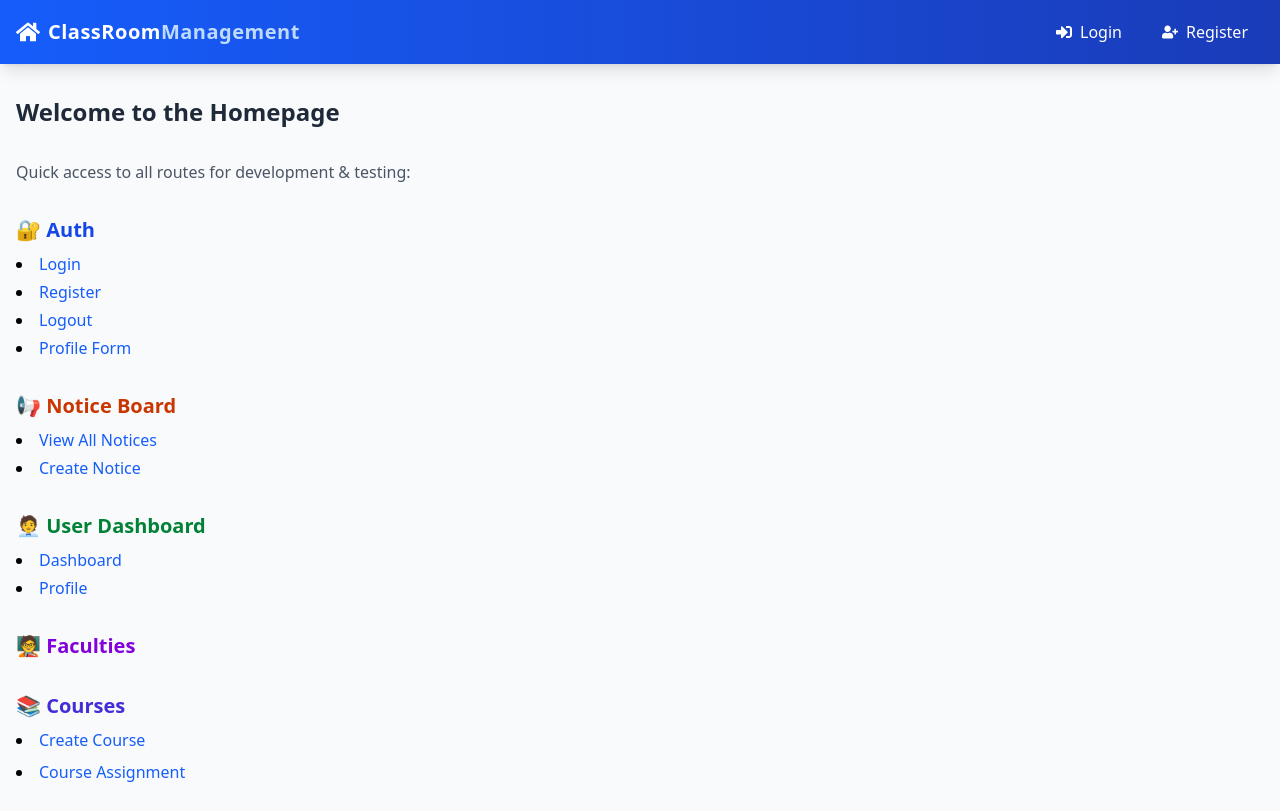
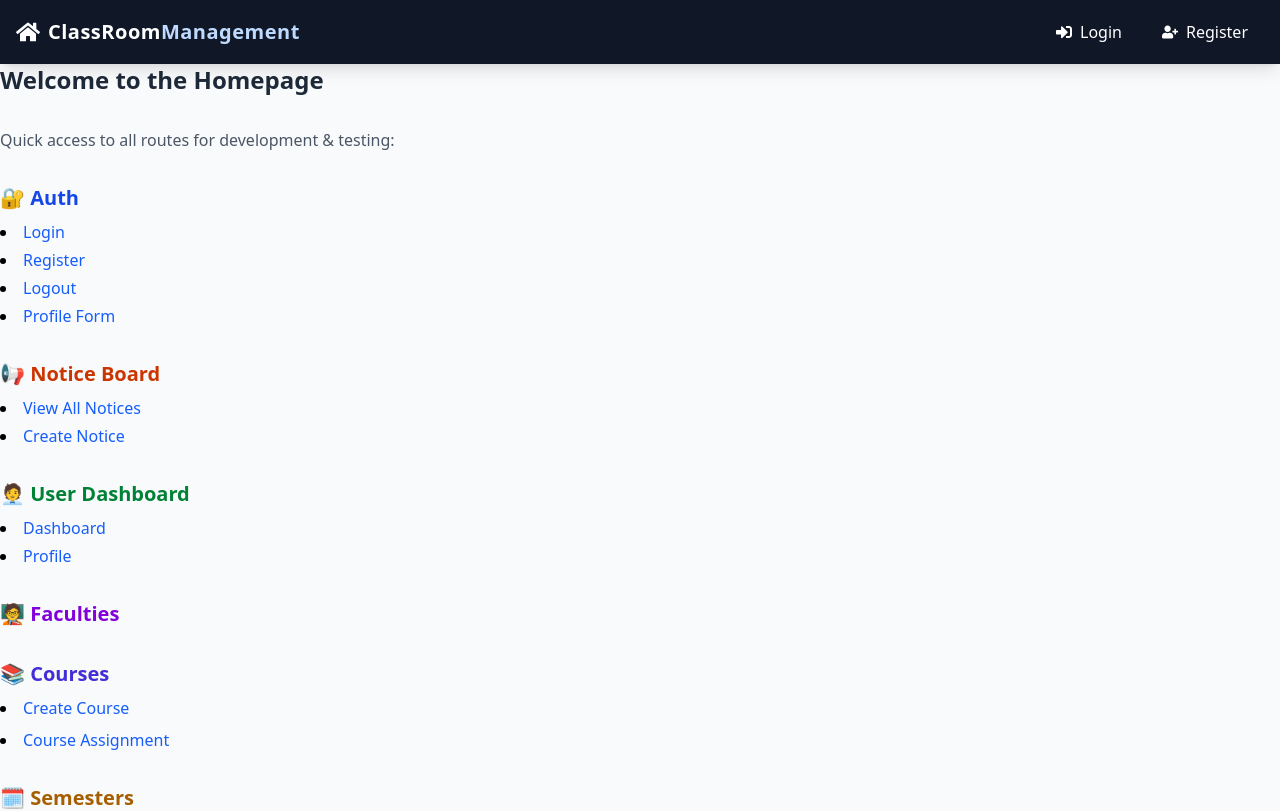
Before and after one commit to ShudarsanRegmi/ClassMgmtSysOS-, a React (Vite) app in the folder frontend-classmgmt/: page / in a window 1280 px wide. Shown: the top 811 px of the page. Built offline with nearby package versions, Linux system fonts and the light colour scheme; no server answers.

Commit message:
Updated navbar color and edited content padding

```diff
--- a/frontend-classmgmt/src/App.jsx
+++ b/frontend-classmgmt/src/App.jsx
@@ -38,7 +38,7 @@ function App() {
       <Router>
         <div className="min-h-screen bg-gray-50 flex flex-col">
           <Navbar />
-          <main className="flex-grow container mx-auto px-4 py-8">
+          <main className="flex-grow">
             <Routes>
               <Route path="/login" element={<Login />} />
               <Route path="/register" element={<Register />} />
--- a/frontend-classmgmt/src/components/Navbar.jsx
+++ b/frontend-classmgmt/src/components/Navbar.jsx
@@ -102,7 +102,7 @@ const Navbar = () => {
   };
 
   return (
-    <header className="bg-gradient-to-r from-blue-600 to-blue-800 text-white shadow-lg sticky top-0 z-50">
+    <header className="bg-gray-900 text-white shadow-lg sticky top-0 z-50">
       <div className="container mx-auto">
         <div className="flex items-center justify-between px-4 py-3">
           {/* Logo and Brand */}
```
